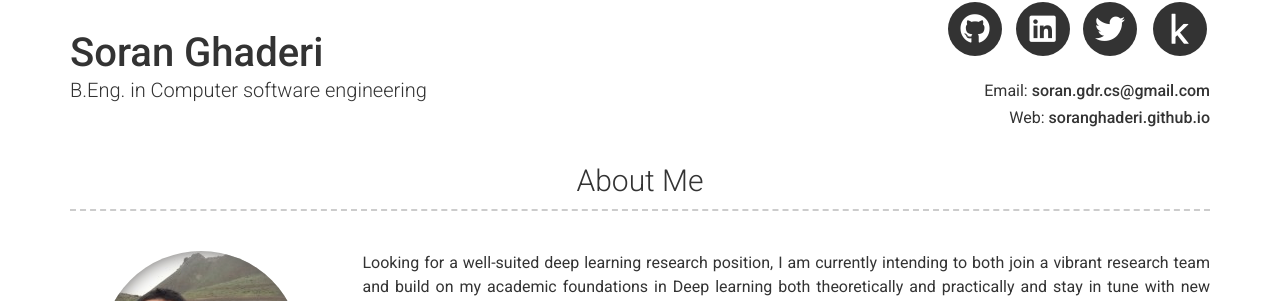
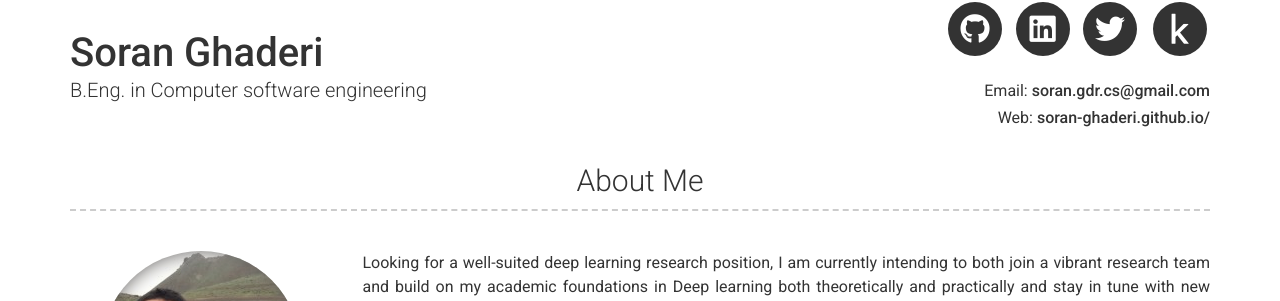
Before and after one commit to soran-ghaderi/soran-ghaderi.github.io, a Jekyll site: the page built from index.md, in a window 1280 px wide. Shown: the part 151-452 px from the top of the page. Built offline with Jekyll 4.4.1, drawn with Linux system fonts in a browser that asks for light colours; nearby versions of some CDN libraries.

Commit message:
Modified website

```diff
--- a/_config.yml
+++ b/_config.yml
@@ -26,7 +26,7 @@ name: Soran Ghaderi
 title: B.Eng. in Computer software engineering
 email: soran.gdr.cs@gmail.com
 #phone: Your phone number (optional)
-website: soranghaderi.github.io
+website: soran-ghaderi.github.io/
 
 
 # Dark Mode (true/false/never)
```
